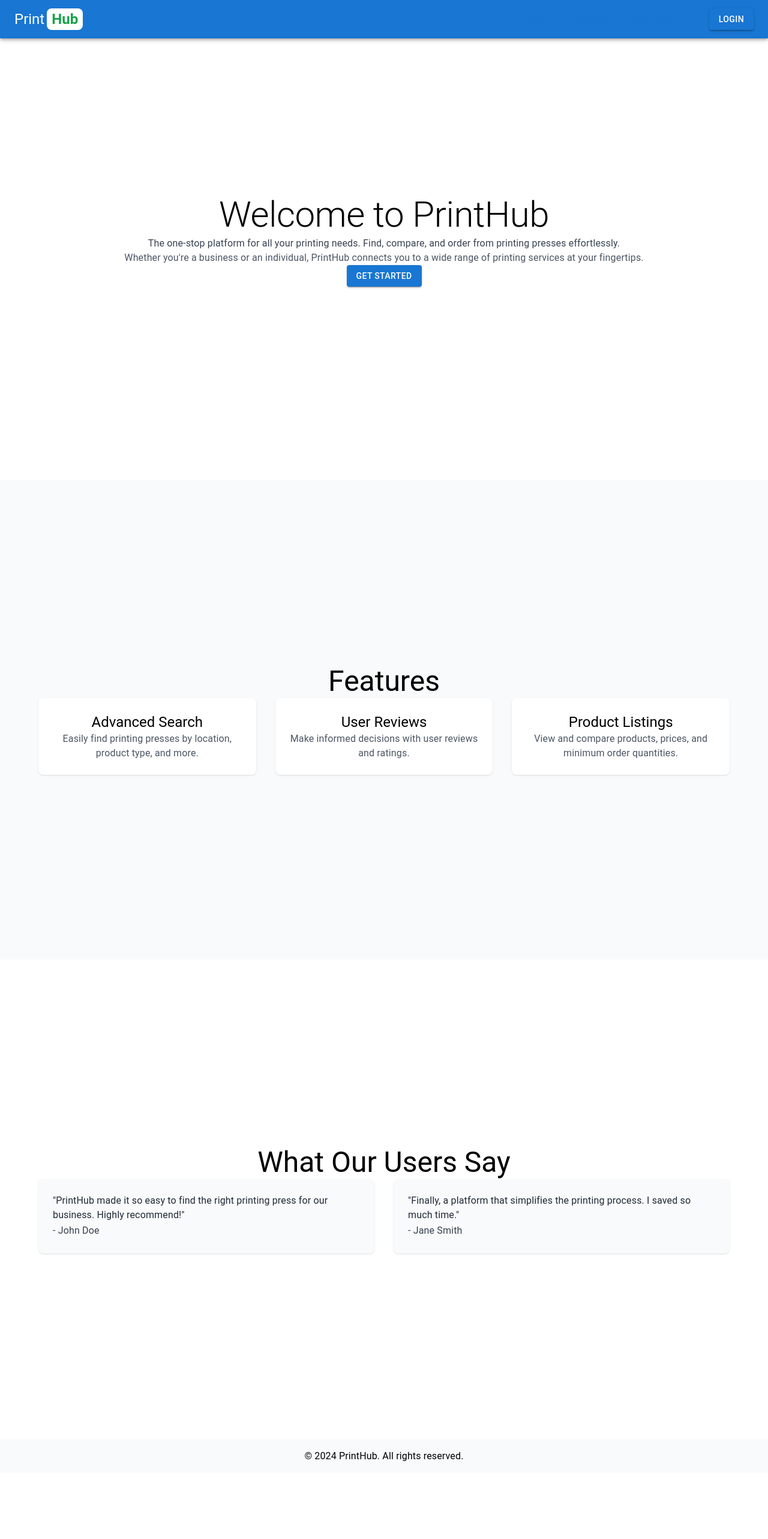
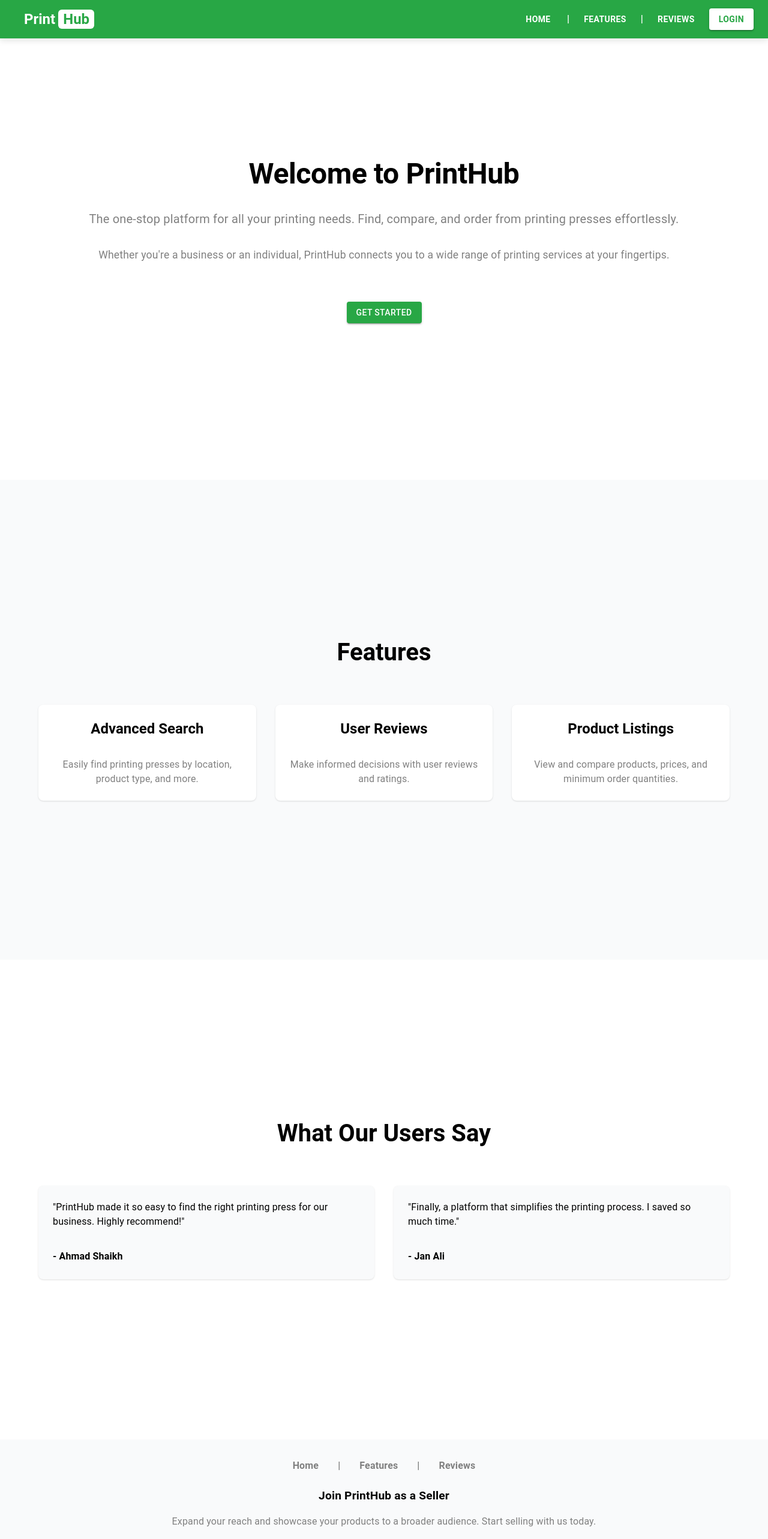
Before and after one commit to abdullah-k18/PrintHub, a Next.js app: page / in a window 1280 px wide. Shown: the top 2566 px of the page at 60% size. Before the commit the page ends 2456 px from the top, so only its background shows below. Built offline with nearby package versions, Linux system fonts and the light colour scheme.

Commit message:
Resolved Theme Issue, Added Seller Button, Improved UI

```diff
--- a/app/page.js
+++ b/app/page.js
@@ -8,12 +8,23 @@ export default function Home() {
 
   return (
     <div className="bg-gray-100 min-h-screen">
-      <AppBar position="fixed" className="bg-green-600 shadow-md">
-        <Toolbar className="flex justify-between">
+      <AppBar
+        position="fixed"
+        sx={{ backgroundColor: '#28a745', boxShadow: '0px 4px 10px rgba(0, 0, 0, 0.1)' }}
+      >
+        <Toolbar sx={{ justifyContent: 'space-between' }}>
           <div className="flex items-center">
             <Link href="#home" passHref>
-              <Typography variant="h5" className="ml-2 text-white font-bold">
-                Print<span className="ml-1 text-green-600 bg-white px-2 py-1 rounded-lg font-bold">Hub</span>
+              <Typography
+                variant="h5"
+                sx={{ ml: 2, fontWeight: 'bold', color: 'white' }}
+              >
+                Print
+                <span
+                  style={{ color: '#28a745', backgroundColor: 'white', padding: '2px 8px', borderRadius: '6px', marginLeft: '5px' }}
+                >
+                  Hub
+                </span>
               </Typography>
             </Link>
           </div>
@@ -21,18 +32,30 @@ export default function Home() {
           <div className="flex items-center space-x-4">
             {!isSmallScreen && (
               <>
-                <Link href="#home" passHref>
-                  <Button className="text-white font-bold">Home</Button>
+                <Link href="#home" passHref className='transition-transform duration-100 ease-in-out hover:scale-105'>
+                  <Button sx={{ color: 'white', fontWeight: 'bold' }}>
+                    Home
+                  </Button>
                 </Link>
-                <Link href="#features" passHref>
-                  <Button className="text-white font-bold">Features</Button>
+                <Typography sx={{fontWeight: 'bold'}}>|</Typography>
+                <Link href="#features" passHref className='transition-transform duration-100 ease-in-out hover:scale-105'>
+                  <Button sx={{ color: 'white', fontWeight: 'bold' }}>
+                    Features
+                  </Button>
                 </Link>
-                <Link href="#testimonials" passHref>
-                  <Button className="text-white font-bold">Testimonials</Button>
+                <Typography sx={{fontWeight: 'bold'}}>|</Typography>
+                <Link href="#reviews" passHref className='transition-transform duration-100 ease-in-out hover:scale-105'>
+                  <Button sx={{ color: 'white', fontWeight: 'bold' }}>
+                    Reviews
+                  </Button>
                 </Link>
               </>
             )}
-            <Button variant="contained" color="default" className="bg-white text-green-600 font-bold">
+            <Button
+              variant="contained"
+              sx={{ backgroundColor: 'white', color: '#28a745', fontWeight: 'bold' }}
+              className='transition-transform duration-300 ease-in-out hover:scale-105'
+            >
               Login
             </Button>
           </div>
@@ -41,16 +64,26 @@ export default function Home() {
 
       <section id="home" className="flex flex-col items-center justify-center h-screen py-16 text-center bg-white">
         <Container>
-          <Typography variant="h2" className="text-4xl font-bold mb-4">
+          <Typography
+            variant="h2"
+            sx={{ fontSize: { xs: '2rem', md: '3rem' }, fontWeight: 'bold', mb: 4 }}
+          >
             Welcome to PrintHub
           </Typography>
-          <Typography className="text-lg text-gray-700 mb-4">
+          <Typography
+            sx={{ fontSize: { xs: '1rem', md: '1.25rem' }, color: 'gray', mb: 4 }}
+          >
             The one-stop platform for all your printing needs. Find, compare, and order from printing presses effortlessly.
           </Typography>
-          <Typography className="text-md text-gray-600 mb-8">
-            Whether you&apos;re a business or an individual, PrintHub connects you to a wide range of printing services at your fingertips.
+          <Typography
+            sx={{ fontSize: { xs: '0.9rem', md: '1.1rem' }, color: 'gray', mb: 8 }}
+          >
+            Whether you're a business or an individual, PrintHub connects you to a wide range of printing services at your fingertips.
           </Typography>
-          <Button variant="contained" color="primary" className="bg-green-600 text-white hover:bg-green-700">
+          <Button
+            variant="contained"
+            sx={{ backgroundColor: '#28a745', color: 'white', '&:hover': { backgroundColor: '#218838' } }}
+          >
             Get Started
           </Button>
         </Container>
@@ -58,31 +91,43 @@ export default function Home() {
 
       <section id="features" className="flex items-center justify-center h-screen py-16 bg-gray-50">
         <Container>
-          <Typography variant="h3" className="text-3xl font-bold text-center mb-8">
+          <Typography
+            variant="h3"
+            sx={{ fontSize: { xs: '2rem', md: '2.5rem' }, fontWeight: 'bold', textAlign: 'center', mb: 8 }}
+          >
             Features
           </Typography>
           <div className="grid grid-cols-1 md:grid-cols-3 gap-8">
-            <div className="p-6 bg-white shadow rounded-lg text-center">
-              <Typography variant="h5" className="font-bold mb-4">
+            <div className="p-6 bg-white shadow rounded-lg text-center transition-transform duration-300 ease-in-out hover:scale-105 cursor-pointer">
+              <Typography
+                variant="h5"
+                sx={{ fontWeight: 'bold', mb: 4 }}
+              >
                 Advanced Search
               </Typography>
-              <Typography className="text-gray-600">
+              <Typography sx={{ color: 'gray' }}>
                 Easily find printing presses by location, product type, and more.
               </Typography>
             </div>
-            <div className="p-6 bg-white shadow rounded-lg text-center">
-              <Typography variant="h5" className="font-bold mb-4">
+            <div className="p-6 bg-white shadow rounded-lg text-center transition-transform duration-300 ease-in-out hover:scale-105 cursor-pointer">
+              <Typography
+                variant="h5"
+                sx={{ fontWeight: 'bold', mb: 4 }}
+              >
                 User Reviews
               </Typography>
-              <Typography className="text-gray-600">
+              <Typography sx={{ color: 'gray' }}>
                 Make informed decisions with user reviews and ratings.
               </Typography>
             </div>
-            <div className="p-6 bg-white shadow rounded-lg text-center">
-              <Typography variant="h5" className="font-bold mb-4">
+            <div className="p-6 bg-white shadow rounded-lg text-center transition-transform duration-300 ease-in-out hover:scale-105 cursor-pointer">
+              <Typography
+                variant="h5"
+                sx={{ fontWeight: 'bold', mb: 4 }}
+              >
                 Product Listings
               </Typography>
-              <Typography className="text-gray-600">
+              <Typography sx={{ color: 'gray' }}>
                 View and compare products, prices, and minimum order quantities.
               </Typography>
             </div>
@@ -90,39 +135,99 @@ export default function Home() {
         </Container>
       </section>
 
-      <section id="testimonials" className="flex items-center justify-center h-screen py-16 bg-white">
+      <section id="reviews" className="flex items-center justify-center h-screen py-16 bg-white">
         <Container>
-          <Typography variant="h3" className="text-3xl font-bold text-center mb-8">
+          <Typography
+            variant="h3"
+            sx={{ fontSize: { xs: '2rem', md: '2.5rem' }, fontWeight: 'bold', textAlign: 'center', mb: 8 }}
+          >
             What Our Users Say
           </Typography>
           <div className="grid grid-cols-1 md:grid-cols-2 gap-8">
-            <div className="p-6 bg-gray-50 shadow rounded-lg">
-              <Typography className="text-gray-800">
-                &quot;PrintHub made it so easy to find the right printing press for our business. Highly recommend!&quot;
+            <div className="p-6 bg-gray-50 shadow rounded-lg transition-transform duration-300 ease-in-out hover:scale-105 cursor-pointer">
+              <Typography sx={{ color: 'gray.800' }}>
+                "PrintHub made it so easy to find the right printing press for our business. Highly recommend!"
               </Typography>
-              <Typography variant="subtitle1" className="font-bold text-gray-700 mt-4">
-                - John Doe
+              <Typography
+                variant="subtitle1"
+                sx={{ fontWeight: 'bold', color: 'gray.700', mt: 4 }}
+              >
+                - Ahmad Shaikh
               </Typography>
             </div>
-            <div className="p-6 bg-gray-50 shadow rounded-lg">
-              <Typography className="text-gray-800">
-                &quot;Finally, a platform that simplifies the printing process. I saved so much time.&quot;
+            <div className="p-6 bg-gray-50 shadow rounded-lg transition-transform duration-300 ease-in-out hover:scale-105 cursor-pointer">
+              <Typography sx={{ color: 'gray.800' }}>
+                "Finally, a platform that simplifies the printing process. I saved so much time."
               </Typography>
-              <Typography variant="subtitle1" className="font-bold text-gray-700 mt-4">
-                - Jane Smith
+              <Typography
+                variant="subtitle1"
+                sx={{ fontWeight: 'bold', color: 'gray.700', mt: 4 }}
+              >
+                - Jan Ali
               </Typography>
             </div>
           </div>
         </Container>
       </section>
 
-      <footer className="py-4 bg-gray-50">
+      <footer className="py-8 bg-gray-50">
         <Container className="text-center">
-          <Typography className="text-black text-xs">
+          <div className="flex justify-center mb-6 space-x-8">
+            <Link href="#home" passHref>
+              <Typography
+                sx={{ color: 'gray', fontSize: '1rem', fontWeight: 'bold', cursor: 'pointer' }}
+                className='transition-transform duration-100 ease-in-out hover:scale-105 cursor-pointer hover:text-green-600'
+              >
+                Home
+              </Typography>
+            </Link>
+            <Typography sx={{ color: 'gray', fontSize: '1rem', fontWeight: 'bold' }}>|</Typography>
+            <Link href="#features" passHref>
+              <Typography
+                sx={{ color: 'gray', fontSize: '1rem', fontWeight: 'bold', cursor: 'pointer' }}
+                className='transition-transform duration-100 ease-in-out hover:scale-105 cursor-pointer hover:text-green-600'
+              >
+                Features
+              </Typography>
+            </Link>
+            <Typography sx={{ color: 'gray', fontSize: '1rem', fontWeight: 'bold' }}>|</Typography>
+            <Link href="#reviews" passHref>
+              <Typography
+                sx={{ color: 'gray', fontSize: '1rem', fontWeight: 'bold', cursor: 'pointer' }}
+                className='transition-transform duration-100 ease-in-out hover:scale-105 cursor-pointer hover:text-green-600'
+              >
+                Reviews
+              </Typography>
+            </Link>
+          </div>
+
+          <div className="mb-8">
+            <Typography
+              sx={{ fontSize: '1.2rem', fontWeight: 'bold', mb: 2 }}
+            >
+              Join PrintHub as a Seller
+            </Typography>
+            <Typography
+              sx={{ fontSize: '1rem', color: 'gray', mb: 4 }}
+            >
+              Expand your reach and showcase your products to a broader audience. Start selling with us today.
+            </Typography>
+            <Button
+              variant="contained"
+              sx={{ backgroundColor: '#28a745', color: 'white', '&:hover': { backgroundColor: '#218838' } }}
+            >
+              Become a Seller
+            </Button>
+          </div>
+
+          <Typography
+            sx={{ color: 'black', fontSize: '0.8rem' }}
+          >
             &copy; 2024 PrintHub. All rights reserved.
           </Typography>
         </Container>
       </footer>
+
     </div>
   );
 }
```
